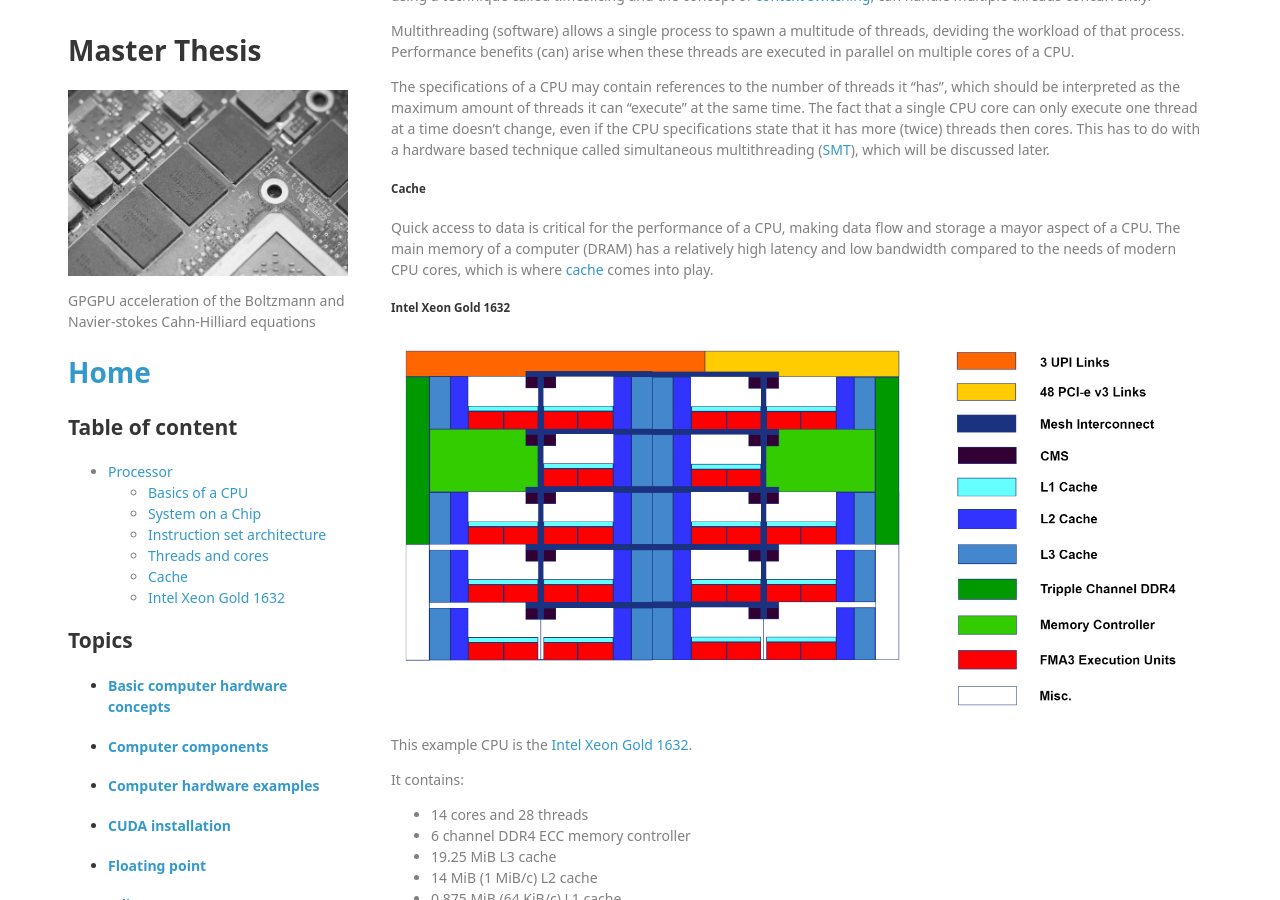
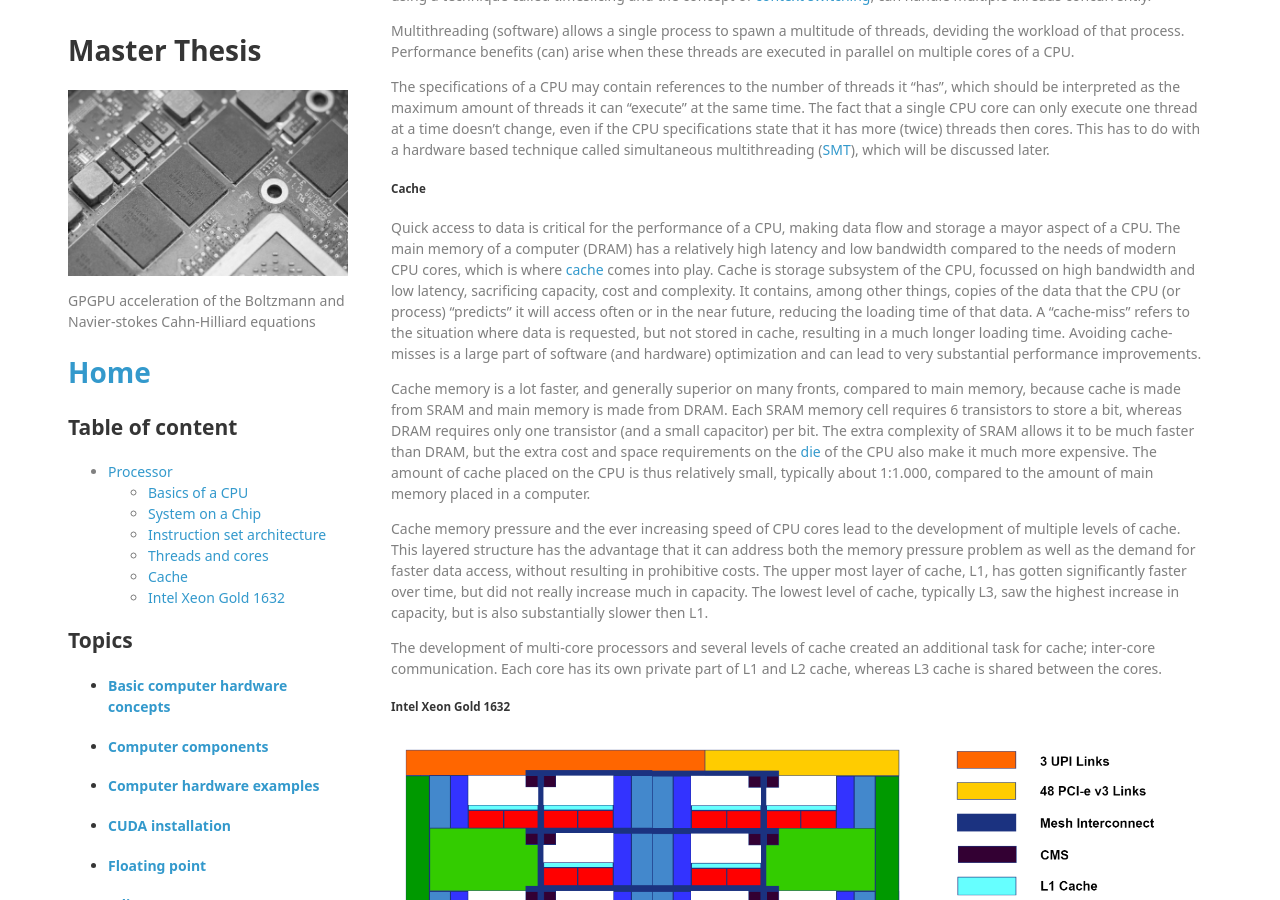
Before and after one commit to lucasbekker/lucasbekker.github.io, a Jekyll site: the page built from _sections/Computer_components.md, in a window 1280 px wide and 900 px high, scrolled down 1314 px. Built offline with Jekyll 4.4.1, drawn with Linux system fonts in a browser that asks for light colours; nearby versions of some CDN libraries.

Commit message:
Expanded the subsection on cache.

```diff
--- a/_sections/Computer_components.md
+++ b/_sections/Computer_components.md
@@ -45,7 +45,13 @@
 
 ##### Cache
 
-Quick access to data is critical for the performance of a CPU, making data flow and storage a mayor aspect of a CPU. The main memory of a computer (DRAM) has a relatively high latency and low bandwidth compared to the needs of modern CPU cores, which is where [cache](https://en.wikipedia.org/wiki/CPU_cache) comes into play.
+Quick access to data is critical for the performance of a CPU, making data flow and storage a mayor aspect of a CPU. The main memory of a computer (DRAM) has a relatively high latency and low bandwidth compared to the needs of modern CPU cores, which is where [cache](https://en.wikipedia.org/wiki/CPU_cache) comes into play. Cache is storage subsystem of the CPU, focussed on high bandwidth and low latency, sacrificing capacity, cost and complexity. It contains, among other things, copies of the data that the CPU (or process) "predicts" it will access often or in the near future, reducing the loading time of that data. A "cache-miss" refers to the situation where data is requested, but not stored in cache, resulting in a much longer loading time. Avoiding cache-misses is a large part of software (and hardware) optimization and can lead to very substantial performance improvements.
+
+Cache memory is a lot faster, and generally superior on many fronts, compared to main memory, because cache is made from SRAM and main memory is made from DRAM. Each SRAM memory cell requires 6 transistors to store a bit, whereas DRAM requires only one transistor (and a small capacitor) per bit. The extra complexity of SRAM allows it to be much faster than DRAM, but the extra cost and space requirements on the [die](https://en.wikipedia.org/wiki/Die_(integrated_circuit)) of the CPU also make it much more expensive. The amount of cache placed on the CPU is thus relatively small, typically about 1:1.000, compared to the amount of main memory placed in a computer.
+
+Cache memory pressure and the ever increasing speed of CPU cores lead to the development of multiple levels of cache. This layered structure has the advantage that it can address both the memory pressure problem as well as the demand for faster data access, without resulting in prohibitive costs. The upper most layer of cache, L1, has gotten significantly faster over time, but did not really increase much in capacity. The lowest level of cache, typically L3, saw the highest increase in capacity, but is also substantially slower then L1.
+
+The development of multi-core processors and several levels of cache created an additional task for cache; inter-core communication. Each core has its own private part of L1 and L2 cache, whereas L3 cache is shared between the cores.
 
 ##### Intel Xeon Gold 1632
 
```
